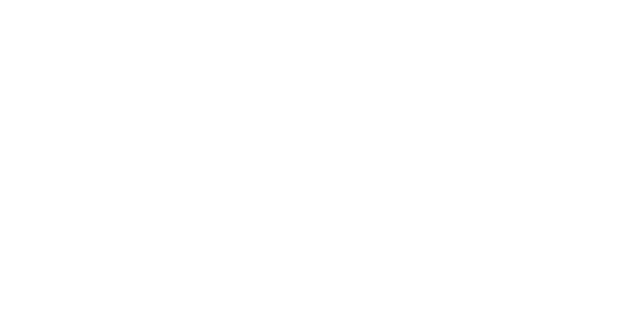
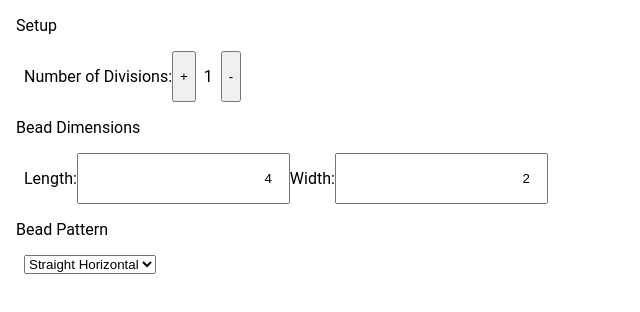
Before and after one commit to grsmyth/bead-designer, a React (Create React App) app: page / in a window 1280 px wide. Shown: the top 312 px of the page, without its empty margins (0-640 px from the left). Built offline with nearby package versions, Linux system fonts and the light colour scheme.

Commit message:
More updates

```diff
--- a/src/App.js
+++ b/src/App.js
@@ -1,20 +1,21 @@
-import LeftBar from './components/LeftBar';
-import styled from 'styled-components';
-import RightBar from './components/RightBar';
-import WorkSpace from './components/WorkSpace';
-
-const Container = styled.div`
-  display: flex;
-  flex-direction: column;
-`;
+import LeftBar from "./components/LeftBar";
+import styled from "styled-components";
+import RightBar from "./components/RightBar";
+import WorkSpace from "./components/WorkSpace";
+import { BeadContextProvider, ColourContextProvider } from "./context";
+import Container from "./components/container";
 
 function App() {
   return (
-    <Container>
-      <LeftBar />
-      <WorkSpace />
-      <RightBar />
-    </Container>
+    <ColourContextProvider>
+      <BeadContextProvider>
+        <Container flexDirection="column">
+          <LeftBar />
+          <WorkSpace />
+          <RightBar />
+        </Container>
+      </BeadContextProvider>
+    </ColourContextProvider>
   );
 }
 
--- a/src/components/LeftBar/index.js
+++ b/src/components/LeftBar/index.js
@@ -1,3 +1,92 @@
-const LeftBar = () => <div />;
+import { useEffect, useState } from "react";
+import { BEAD_PATTERNS, BEAD_SIZES, HEIGHT, WIDTH } from "../../constants/beads";
+import styled from "styled-components";
+import Container from "../container";
+import Text from "../text";
+
+const Input = styled.input`
+  text-align: right;
+  padding: 2px;
+  padding-right: 16px;
+  padding-left: 16px;
+`;
+
+const LeftBar = () => {
+  const [divisions, setDivisions] = useState(1);
+  const [beadSize, setBeadSize] = useState(BEAD_SIZES[0]);
+  const [beadPattern, setBeadPattern] = useState("horizontal");
+
+  const setSize = ({ target: { value } }, field) => {
+    setBeadSize({ ...beadSize, [field]: value });
+  };
+
+  const patterns = Object.keys(BEAD_PATTERNS);
+
+  useEffect(() => {
+    const width = WIDTH;
+    const height = HEIGHT;
+
+    const heightPerDivision = height / divisions;
+
+
+
+  })
+
+  return (
+    <Container flexDirection="column" paddingLeft={16}>
+      <Container>
+        <Text>Setup</Text>
+      </Container>
+      <Container paddingLeft={8}>
+        <Text>Number of Divisions: </Text>
+        <button onClick={() => setDivisions(divisions + 1)}>+</button>
+        <Text paddingLeft={8} paddingRight={8}>
+          {divisions}
+        </Text>
+        <button
+          onClick={() =>
+            setDivisions(divisions > 1 ? divisions - 1 : divisions)
+          }
+        >
+          -
+        </button>
+      </Container>
+      <Container>
+        <Text>Bead Dimensions</Text>
+      </Container>
+      <Container paddingLeft={8}>
+        <Text>Length:</Text>
+        <Input
+          type="text"
+          onChange={(e) => setSize(e, "length")}
+          value={beadSize.length}
+        />
+        <Text>Width:</Text>
+        <Input
+          type="text"
+          onChange={(e) => setSize(e, "width")}
+          value={beadSize.width}
+        />
+      </Container>
+      <Container>
+        <Text>Bead Pattern</Text>
+      </Container>
+      <Container paddingLeft={8}>
+        <select
+          name="beadPatterns"
+          id="beadPatterns"
+          onChange={({ target: { value } }) => setBeadPattern(value)}
+          value={beadPattern}
+        >
+          {patterns.map((pattern) => (
+            <option key={pattern} value={pattern}>
+              {BEAD_PATTERNS[pattern].name}
+            </option>
+          ))}
+        </select>
+      </Container>
+    </Container>
+  );
+};
 
 export default LeftBar;
--- /dev/null
+++ b/src/components/container.js
@@ -0,0 +1,24 @@
+import styled from "styled-components";
+
+const Container = styled.div`
+  display: flex;
+  flex-direction: ${(props) => props.flexDirection || "row"};
+  padding-left: ${(props) =>
+    props.paddingLeft ? props.paddingLeft + "px" : undefined};
+  padding-right: ${(props) =>
+    props.paddingRight ? props.paddingRight + "px" : undefined};
+  padding-top: ${(props) =>
+    props.paddingTop ? props.paddingTop + "px" : undefined};
+  padding-bottom: ${(props) =>
+    props.paddingBottom ? props.paddingBottom + "px" : undefined};
+  margin-left: ${(props) =>
+    props.marginLeft ? props.marginLeft + "px" : undefined};
+  margin-right: ${(props) =>
+    props.marginRight ? props.marginRight + "px" : undefined};
+  margin-top: ${(props) =>
+    props.marginTop ? props.marginTop + "px" : undefined};
+  margin-bottom: ${(props) =>
+    props.marginBottom ? props.marginBottom + "px" : undefined};
+`;
+
+export default Container;
--- /dev/null
+++ b/src/components/text.js
@@ -0,0 +1,17 @@
+import styled from "styled-components";
+
+const Text = styled.p`
+  font-size: 16px;
+  font-family: Roboto, Oxygen, Ubuntu, Cantarell, "Open Sans", "Helvetica Neue",
+    sans-serif;
+  padding-left: ${(props) =>
+    props.paddingLeft ? props.paddingLeft + "px" : undefined};
+  padding-right: ${(props) =>
+    props.paddingRight ? props.paddingRight + "px" : undefined};
+  padding-top: ${(props) =>
+    props.paddingTop ? props.paddingTop + "px" : undefined};
+  padding-bottom: ${(props) =>
+    props.paddingBottom ? props.paddingBottom + "px" : undefined};
+`;
+
+export default Text;
--- /dev/null
+++ b/src/constants/beads.js
@@ -0,0 +1,48 @@
+export const BEAD_SIZES = [{ name: "Miyuki Bead", length: 4, width: 2 }];
+
+export const BEAD_PATTERNS = {
+  horizontal: {
+    name: "Straight Horizontal",
+    pattern: 1,
+    xOffset: 0,
+    yOffset: 0,
+    zRotation: 0,
+  },
+  vertical: {
+    name: "Straight Vertical",
+    pattern: 1,
+    xOffset: 0,
+    yOffset: 0,
+    zRotation: 90,
+  },
+  brick: { name: "Brick", pattern: 2, xOffset: 0.5, yOffset: 0, zRotation: 0 },
+  doubleBrick: {
+    name: "Double Brick",
+    pattern: 3,
+    xOffset: 0.5,
+    yOffset: 0,
+    zRotation: 0,
+  },
+};
+
+export const BEAD = {
+  colour: "#8633FF",
+  length: 4,
+  width: 2,
+  x: 0,
+  y: 0,
+};
+
+export const HEIGHT = 2000;
+export const WIDTH = 500;
+
+export const INITIAL_SETUP = (height = HEIGHT, width = WIDTH) => {
+  const beads = [];
+
+  for (let i = 0; i < height; i++) {
+    for (let j = 0; j < width; j++) {
+      const bead = { ...BEAD, x: j, y: i };
+      beads.push(bead);
+    }
+  }
+};
--- a/src/context/index.js
+++ b/src/context/index.js
@@ -1,10 +1,15 @@
+import * as React from "react";
 import { useState } from "react";
 export const BeadContext = React.createContext({});
 
 export const BeadContextProvider = ({ children }) => {
   const [beads, setBeads] = useState({});
+  const [beadPattern, setBeadPattern] = useState("horizontal");
+
   return (
-    <BeadContext.Provider value={{ beads, setBeads }}>
+    <BeadContext.Provider
+      value={{ beads, setBeads, beadPattern, setBeadPattern }}
+    >
       {children}
     </BeadContext.Provider>
   );
```
Also changed, not shown: src/hooks/index.js (+5 -8 lines).
